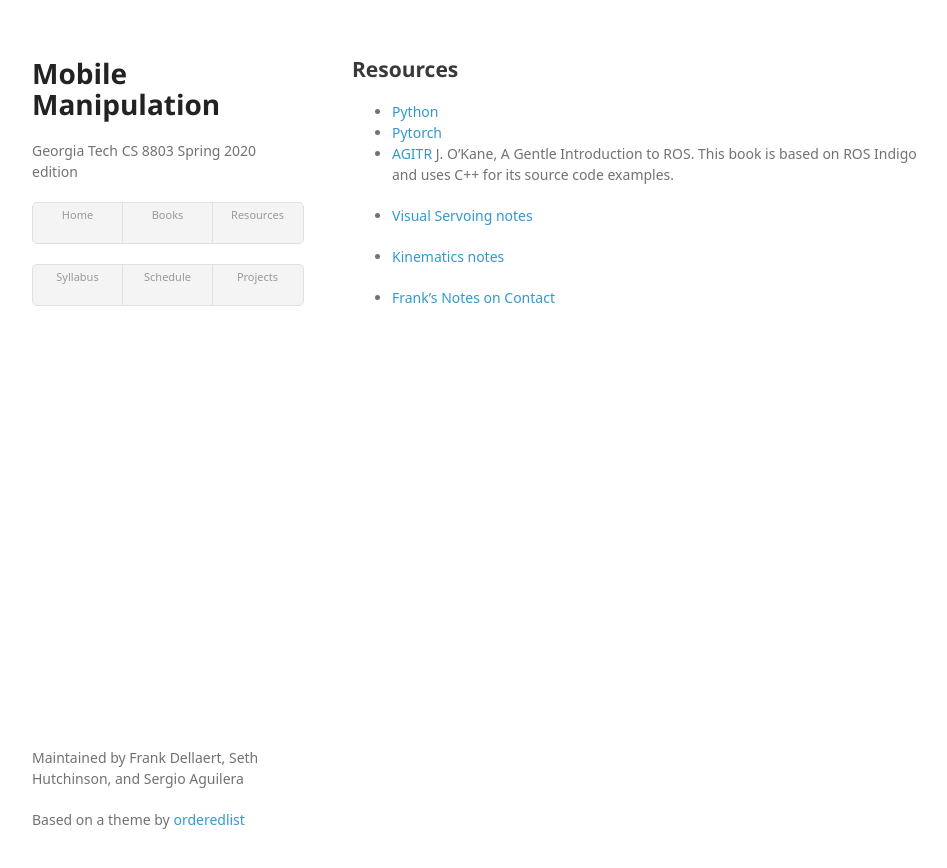
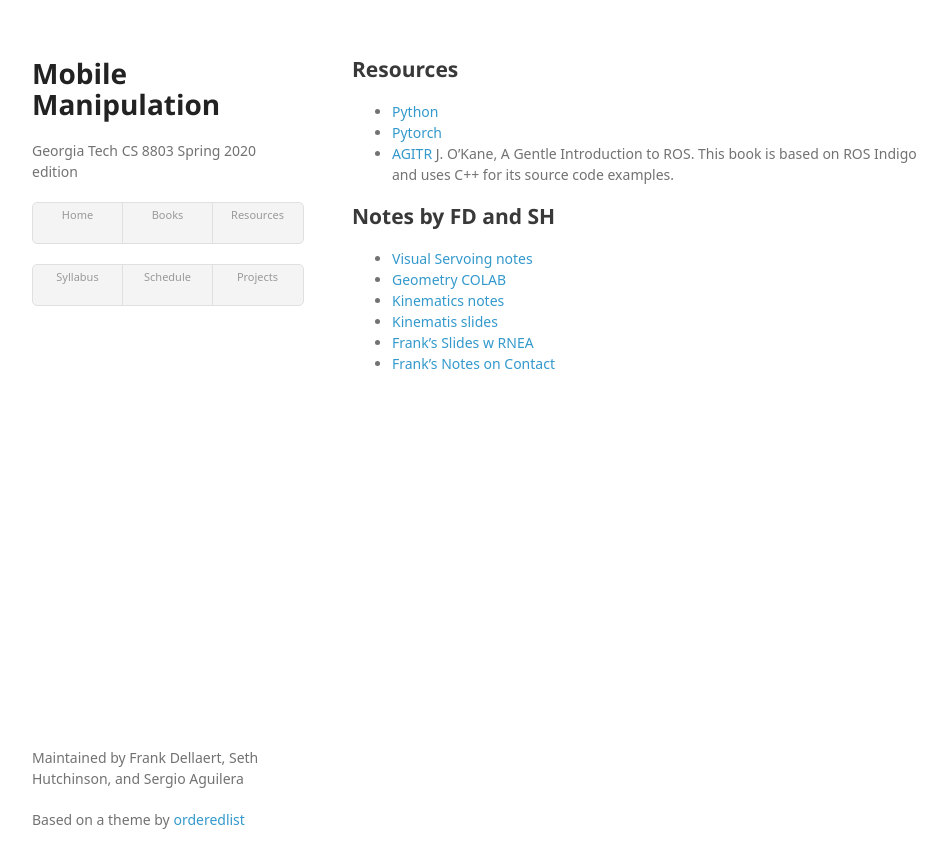
Before and after one commit to dellaert/20S-8803MM, a Jekyll site: the page built from resources.md, in a window 1280 px wide. Shown: the top 868 px of the page, without its empty margins (158-1105 px from the left). Built offline with Jekyll 4.4.1, drawn with Linux system fonts in a browser that asks for light colours; some web fonts are replaced.

Commit message:
Resources

```diff
--- a/resources.md
+++ b/resources.md
@@ -8,8 +8,11 @@ title: Resources
 * [Pytorch](https://pytorch.org/)
 * [AGITR](https://cse.sc.edu/~jokane/agitr/) J. O'Kane, A Gentle Introduction to ROS. This book is based on ROS Indigo and uses C++ for its source code examples.
 
+## Notes by FD and SH
+
 * [Visual Servoing notes](Readings/cs8803-sp-2020.pdf)
-
+* [Geometry COLAB](https://colab.research.google.com/drive/1xowV6M7ZKbBznPbIMX8vdjRJdPX6_qF6)
 * [Kinematics notes](Readings/manipulator-kinematics.pdf)
-
+* [Kinematis slides](Readings/Kinematics_Jacobians.pdf)
+* [Frank's Slides w RNEA](Readings/8803-Dynamics.pdf)
 * [Frank's Notes on Contact](Readings/MM8803-contacts.pdf)
```
